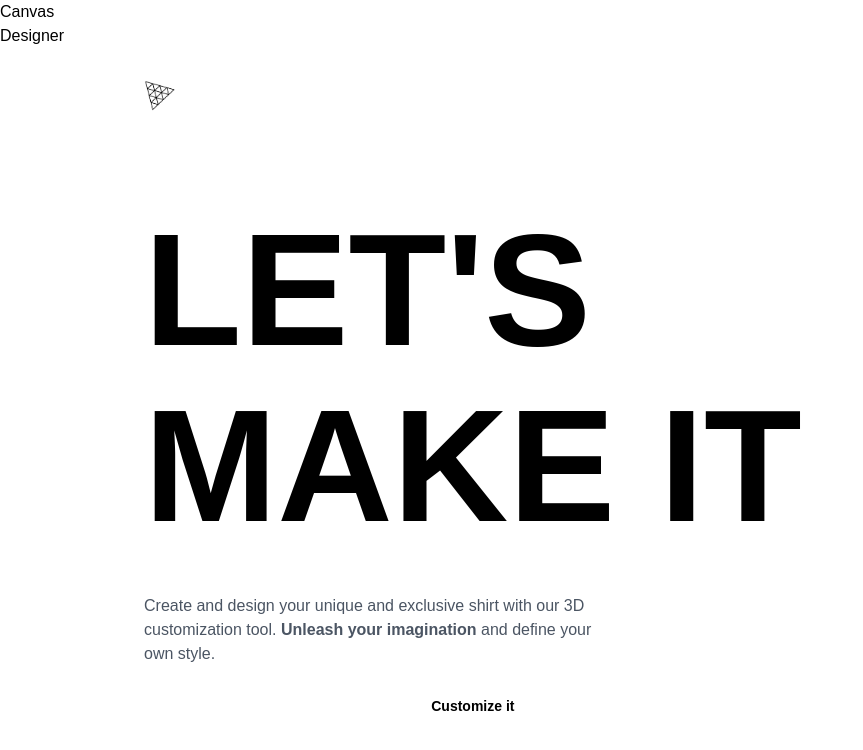
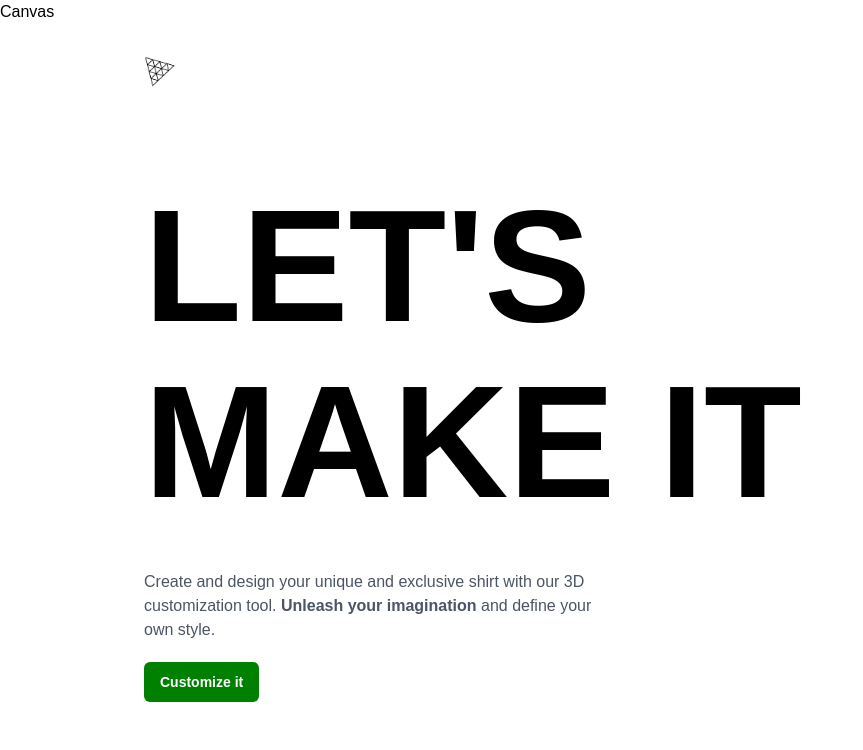
Before and after one commit to SamYusuf101/3dWebsite-AI, a React (Vite) app in the folder client/: page / in a window 1280 px wide. Shown: the top 750 px of the page, without its empty margins (0-863 px from the left). Built offline with nearby package versions, Linux system fonts and the light colour scheme; a web font is replaced by a local one.

Commit message:
added some imports for the customizer page

```diff
--- a/client/src/assets/pages/Designer.jsx
+++ b/client/src/assets/pages/Designer.jsx
@@ -1,7 +1,37 @@
-import React from "react";
+import React, { useState, useEffect } from "react";
+import { motion, AnimatePresence } from "framer-motion";
+import { useSnapshot } from "valtio";
+import state from "../../store";
+import { download } from "../../assets";
+import { downloadCanvasToImage, reader } from "../../config/helpers";
+import { EditorTabs, FilterTabs, DecalTypes } from "../../config/constants";
+import { fadeAnimation, slideAnimation } from "../../config/motion";
+import config from "../../config/config";
+import {
+  AiPicker,
+  ColorPicker,
+  Tab,
+  FilePicker,
+  GetStarted,
+} from "../../components";
 
 const Designer = () => {
-  return <div>Designer</div>;
+  const snap = useSnapshot(state);
+  return (
+    <AnimatePresence>
+      {!snap.intro && (
+        <>
+          <motion.div
+            key="custom"
+            className="absolute top-0 left-0 z-10"
+            {...slideAnimation("left")}
+          >
+            <div className="flex items-center"></div>
+          </motion.div>
+        </>
+      )}
+    </AnimatePresence>
+  );
 };
 
 export default Designer;
--- /dev/null
+++ b/client/src/components/AiPicker.jsx
@@ -0,0 +1,7 @@
+import React from "react";
+
+const AiPicker = () => {
+  return <div>AiPicker</div>;
+};
+
+export default AiPicker;
--- /dev/null
+++ b/client/src/components/ColorPicker.jsx
@@ -0,0 +1,7 @@
+import React from "react";
+
+const ColorPicker = () => {
+  return <div>ColorPicker</div>;
+};
+
+export default ColorPicker;
--- /dev/null
+++ b/client/src/components/FilePicker.jsx
@@ -0,0 +1,7 @@
+import React from "react";
+
+const FilePicker = () => {
+  return <div>FilePicker</div>;
+};
+
+export default FilePicker;
--- a/client/src/components/GetStarted.jsx
+++ b/client/src/components/GetStarted.jsx
@@ -1,9 +1,24 @@
 import React from "react";
+import state from "../store";
+import { useSnapshot } from "valtio";
 
 const GetStarted = ({ type, title, handleClick, customStyles }) => {
+  const snap = useSnapshot(state);
+  const generateStyle = (type) => {
+    if (type === "filled") {
+      return {
+        backgroundColor: snap.color,
+        color: "#fff",
+      };
+    }
+  };
   return (
-    <div className="item-center justify-center flex">
-      <button className={`px-2 py-1.5 flex-1 rounded-md ${customStyles}`}>
+    <div>
+      <button
+        className={`px-2 py-1.5 flex-1 rounded-md ${customStyles}`}
+        style={generateStyle(type)}
+        onClick={handleClick}
+      >
         {title}
       </button>
     </div>
--- /dev/null
+++ b/client/src/components/Tab.jsx
@@ -0,0 +1,7 @@
+import React from "react";
+
+const Tab = () => {
+  return <div>Tab</div>;
+};
+
+export default Tab;
--- a/client/src/components/index.js
+++ b/client/src/components/index.js
@@ -1,3 +1,7 @@
 import GetStarted from "./GetStarted";
+import AiPicker from "./AiPicker";
+import ColorPicker from "./ColorPicker";
+import Tab from "./Tab";
+import FilePicker from "./FilePicker";
 
-export { GetStarted };
+export { GetStarted, AiPicker, ColorPicker, Tab, FilePicker };
--- a/client/src/store/index.js
+++ b/client/src/store/index.js
@@ -2,7 +2,7 @@ import { proxy } from "valtio";
 
 const state = proxy({
   intro: true,
-  color: "#EFDBD48",
+  color: "green",
   isLogoTexture: true,
   isFullTexture: false,
   logoDecal: "./threejs.png",
```
